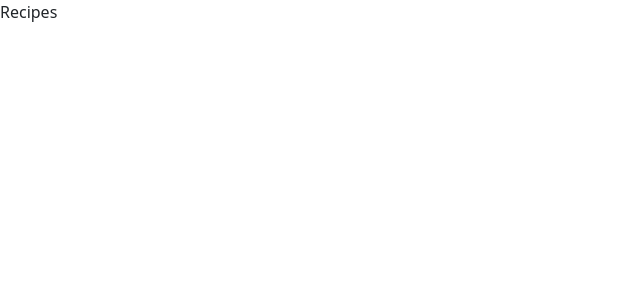
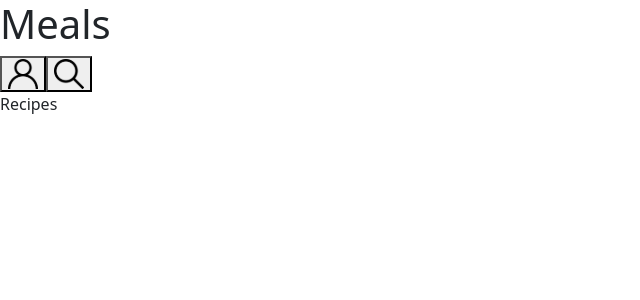
Before and after one commit to matheus-proenca/Project-Recipes-App, a React (Create React App) app: page /meals in a window 1280 px wide. Shown: the top 300 px of the page, without its empty margins (0-640 px from the left). Built offline with nearby package versions, Linux system fonts and the light colour scheme.

Commit message:
group-14-req-07

```diff
--- a/src/App.js
+++ b/src/App.js
@@ -9,21 +9,55 @@ import DoneRecipes from './pages/DoneRecipes';
 import FavoriteRecipes from './pages/FavoriteRecipes';
 import Profile from './pages/Profile';
 import 'bootstrap/dist/css/bootstrap.min.css';
+import Header from './components/Header';
 
 function App() {
   return (
     <div>
       <Switch>
         <Route exact path="/" component={ Login } />
-        <Route path="/meals" component={ Recipes } />
-        <Route path="/drinks" component={ Recipes } />
-        <Route path="/meals/:id" component={ RecipeDetails } />
-        <Route path="/drinks/:id" component={ RecipeDetails } />
-        <Route path="/meals/:id/in-progress" component={ RecipeInProgress } />
-        <Route path="/drinks/:id/in-progress" component={ RecipeInProgress } />
-        <Route path="/done-recipes" component={ DoneRecipes } />
-        <Route path="/favorite-recipes" component={ FavoriteRecipes } />
-        <Route path="/profile" component={ Profile } />
+        <Route path="/meals">
+          <div>
+            <Header title="Meals" showProfileIcon showSearchIcon />
+            <Recipes />
+          </div>
+        </Route>
+        <Route path="/drinks">
+          <div>
+            <Header title="Drinks" showProfileIcon showSearchIcon />
+            <Recipes />
+          </div>
+        </Route>
+        <Route path="/meals/:id">
+          <RecipeDetails />
+        </Route>
+        <Route path="/drinks/:id">
+          <RecipeDetails />
+        </Route>
+        <Route path="/meals/:id/in-progress">
+          <RecipeInProgress />
+        </Route>
+        <Route path="/drinks/:id/in-progress">
+          <RecipeInProgress />
+        </Route>
+        <Route path="/done-recipes">
+          <div>
+            <Header title="Done Recipes" showProfileIcon />
+            <DoneRecipes />
+          </div>
+        </Route>
+        <Route path="/favorite-recipes">
+          <div>
+            <Header title="Favorite Recipes" showProfileIcon />
+            <FavoriteRecipes />
+          </div>
+        </Route>
+        <Route path="/profile">
+          <div>
+            <Header title="Profile" showProfileIcon />
+            <Profile />
+          </div>
+        </Route>
       </Switch>
     </div>
   );
--- a/src/components/Header.js
+++ b/src/components/Header.js
@@ -1,9 +1,29 @@
+import PropTypes from 'prop-types';
 import React from 'react';
+import profileIcon from '../images/profileIcon.svg';
+import searchIcon from '../images/searchIcon.svg';
 
-function Header() {
+function Header({ title, showProfileIcon, showSearchIcon }) {
   return (
-    <div>Header</div>
+    <header>
+      <h1 data-testId="page-title">{title}</h1>
+      {showProfileIcon && (
+        <button>
+          <img src={ profileIcon } alt="" data-testId="profile-top-btn" />
+        </button>
+      )}
+      {showSearchIcon && (
+        <button>
+          <img src={ searchIcon } alt="" data-testId="search-top-btn" />
+        </button>)}
+    </header>
   );
 }
 
+Header.propTypes = {
+  title: PropTypes.string.isRequired,
+  showProfileIcon: PropTypes.bool.isRequired,
+  showSearchIcon: PropTypes.bool.isRequired,
+};
+
 export default Header;
```
Also changed, not shown: src/components/Button.js (added, +28 -0 lines).
